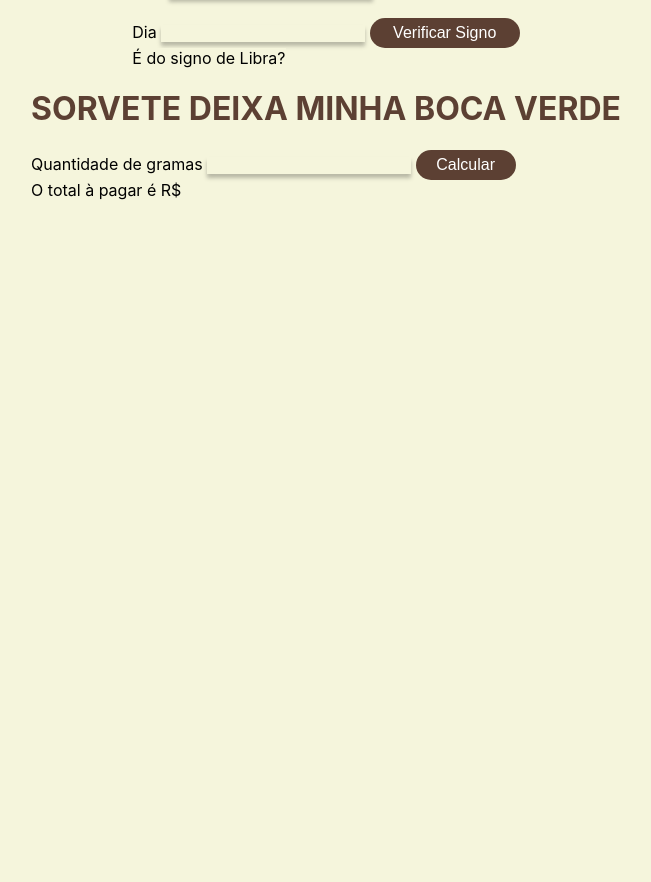
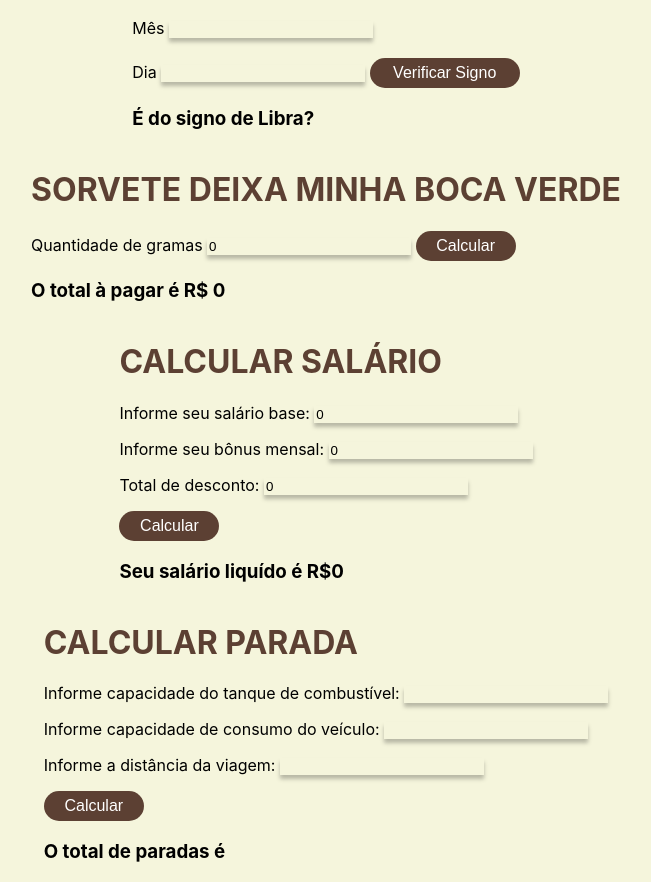
Before and after one commit to IsabellaAlvesCosta/provalogica, a React (Create React App) app: page / in a window 1280 px wide. Shown: the part 356-1238 px from the top of the page, without its empty margins (314-965 px from the left). Before the commit the page ends 800 px from the top, so only its background shows below. Built offline with nearby package versions, Linux system fonts and the light colour scheme.

Commit message:
função total de paradas e salário feitas, nício da dunção

```diff
--- a/src/App.js
+++ b/src/App.js
@@ -13,8 +13,17 @@ function App() {
   const [dia, setDia] = useState();
   const [resultado, setResultado] = useState();
 
-  const [gramas, setGramas] = useState();
-  const [resposta, setResposta] = useState();
+  const [gramas, setGramas] = useState(0);
+  const [resposta, setResposta] = useState(0);
+  const [salario, setSalario] = useState(0);
+  const [bonus, setBonus] = useState(0);
+  const [desco, setDesco] = useState(0);
+  const [totalSalari, setTotalSalari] = useState(0);
+
+  const [tanque, setTanque] = useState();
+  const [consumo, setConsumo] = useState();
+  const [distancia, setDistancia] = useState();
+  const [totalParadas, setTotalParadas] = useState();
 
   function Calcular(){
     let total = pequeno * 13.50  + medio * 15 + grande * 17.50;
@@ -53,6 +62,25 @@ function App() {
       const resp = CalcularMes(mes, dia)
       setResultado(resp);}
 
+      function totalSalario(){
+        let total = (salario * bonus) / 100;
+        let desconto = (salario + total) - desco;
+
+        let resp = desconto;
+        setTotalSalari(resp);
+      }
+
+      function totaldeParadas(capac, consu, dist){
+        let gasto = dist / (capac * consu);
+        let paradas = Math.ceil(gasto);
+        return paradas;
+      }
+
+      function repost(){
+        const resp = totaldeParadas(tanque, consumo, distancia);
+        setTotalParadas(resp);
+      }
+
 
     return(
     <div className="App">
@@ -74,9 +102,9 @@ function App() {
           Porcentagem de desconto <input type='number'  value={desc} onChange={e => setDesc(Number(e.target.value))}/><button onClick={Calcular} className='calcular-botao'>Calcular</button>
         </div>
 
-        <span >
+        <h3>
           O resultado é {resul}
-        </span>
+        </h3>
 
       </div>
       <div>
@@ -92,7 +120,7 @@ function App() {
 
       </div>
       <div>
-          <span>É do signo de Libra? {resultado}</span>
+          <h3>É do signo de Libra? {resultado}</h3>
       </div>
     </div>
         <div>
@@ -101,9 +129,27 @@ function App() {
                    Quantidade de gramas     <input type='number' value={gramas} onChange={e => setGramas(e.target.value)} /> <button onClick={calcularClick} className='calcular-botao'> Calcular</button>
                 </div>
                 <div>
-                    <span>O total à pagar é R$ {resposta}  </span>
+                    <h3>O total à pagar é R$ {resposta}  </h3>
                 </div>
             </div>
+            <div>
+              <h1>CALCULAR SALÁRIO</h1>
+              <p>Informe seu salário base: <input type='number' value={salario} onChange={e => setSalario(Number(e.target.value))} />  </p>
+              <p>Informe seu bônus mensal: <input type='number'value={bonus} onChange={e => setBonus(Number(e.target.value))}/> </p>
+              <p>Total de desconto: <input type='number' value={desco} onChange={e => setDesco(Number(e.target.value))}/> </p>
+              <button onClick={totalSalario} className='calcular-botao'>Calcular</button>
+              <h3>Seu salário liquído é R${totalSalari}</h3>
+            </div>
+
+
+        <div>
+          <h1>CALCULAR PARADA</h1>
+          <p>Informe capacidade do tanque de combustível: <input type='number' value={tanque} onChange={e => setTanque(Number(e.target.value))} /></p>
+          <p>Informe capacidade de consumo do veículo: <input type='number'  value={consumo} onChange={e => setConsumo(Number(e.target.value))}/></p>
+          <p>Informe a distância da viagem: <input type='number' value={distancia} onChange={e => setDistancia(Number(e.target.value))} /></p>
+        <button onClick={repost} className='calcular-botao'>Calcular</button>
+        <h3>O total de paradas é {totalParadas}</h3>
+        </div>
     </div>
  );
     }
```
